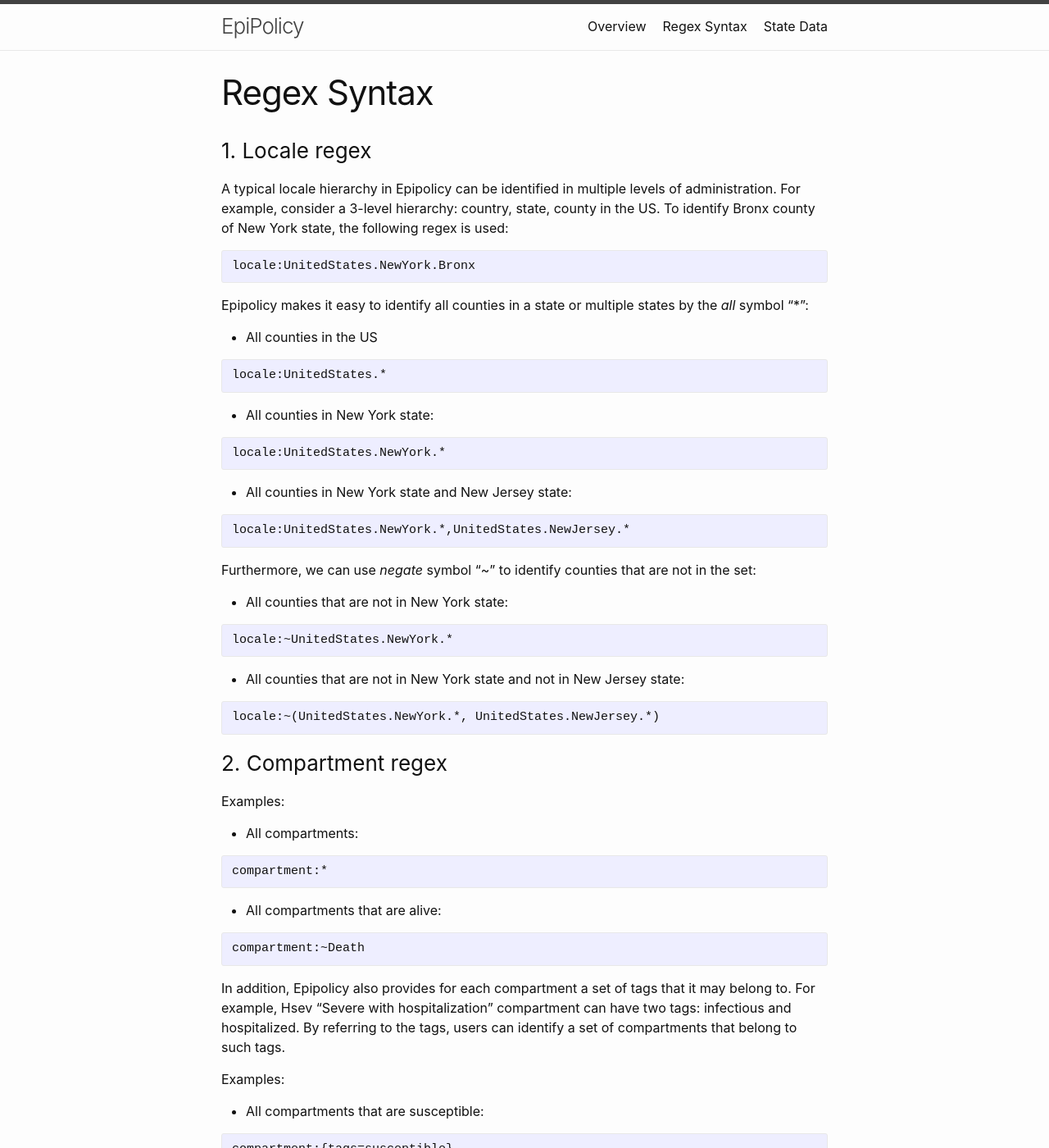
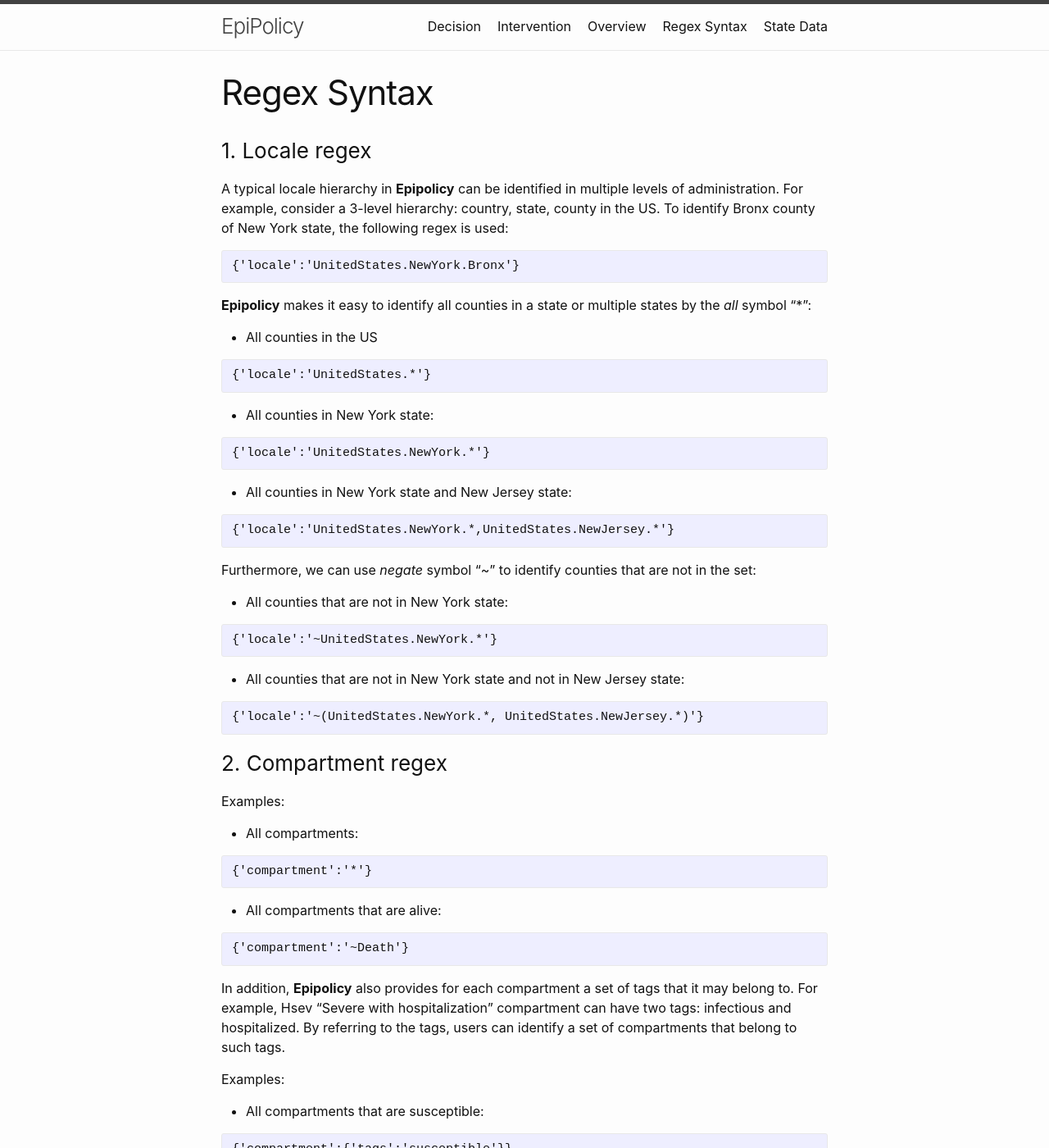
Before and after one commit to EpiPolicy/epipolicy.github.io, a Jekyll site: the page built from regex_syntax.md, in a window 1280 px wide and 1400 px high. Shown: the whole window at 82% size. Built offline with Jekyll 4.4.1, drawn with Linux system fonts in a browser that asks for light colours; some of the changed text lies outside the part shown.

Commit message:
decision

```diff
--- a/regex_syntax.md
+++ b/regex_syntax.md
@@ -6,58 +6,58 @@ permalink: /regex-syntax/
 
 ### 1. Locale regex
 
-A typical locale hierarchy in Epipolicy can be identified in multiple levels of administration. For example, consider a 3-level hierarchy: country, state, county in the US. To identify Bronx county of New York state, the following regex is used:
+A typical locale hierarchy in **Epipolicy** can be identified in multiple levels of administration. For example, consider a 3-level hierarchy: country, state, county in the US. To identify Bronx county of New York state, the following regex is used:
 
-<pre>locale:UnitedStates.NewYork.Bronx</pre>
+<pre>{'locale':'UnitedStates.NewYork.Bronx'}</pre>
 
-Epipolicy makes it easy to identify all counties in a state or multiple states by the *all* symbol "*":
+**Epipolicy** makes it easy to identify all counties in a state or multiple states by the *all* symbol "*":
 
 - All counties in the US
-<pre>locale:UnitedStates.*</pre>
+<pre>{'locale':'UnitedStates.*'}</pre>
 - All counties in New York state:
-<pre>locale:UnitedStates.NewYork.*</pre>
+<pre>{'locale':'UnitedStates.NewYork.*'}</pre>
 - All counties in New York state and New Jersey state:
-<pre>locale:UnitedStates.NewYork.*,UnitedStates.NewJersey.*</pre>
+<pre>{'locale':'UnitedStates.NewYork.*,UnitedStates.NewJersey.*'}</pre>
 
 Furthermore, we can use *negate* symbol "~" to identify counties that are not in the set:
 
 - All counties that are not in New York state:
-<pre>locale:~UnitedStates.NewYork.*</pre>
+<pre>{'locale':'~UnitedStates.NewYork.*'}</pre>
 - All counties that are not in New York state and not in New Jersey state:
-<pre>locale:~(UnitedStates.NewYork.*, UnitedStates.NewJersey.*)</pre>
+<pre>{'locale':'~(UnitedStates.NewYork.*, UnitedStates.NewJersey.*)'}</pre>
 
 ### 2. Compartment regex
 
 Examples:
 - All compartments:
-<pre>compartment:*</pre>
+<pre>{'compartment':'*'}</pre>
 - All compartments that are alive:
-<pre>compartment:~Death</pre>
+<pre>{'compartment':'~Death'}</pre>
 
-In addition, Epipolicy also provides for each compartment a set of tags that it may belong to. For example, Hsev "Severe with hospitalization" compartment can have two tags: infectious and hospitalized. By referring to the tags, users can identify a set of compartments that belong to such tags.
+In addition, **Epipolicy** also provides for each compartment a set of tags that it may belong to. For example, Hsev "Severe with hospitalization" compartment can have two tags: infectious and hospitalized. By referring to the tags, users can identify a set of compartments that belong to such tags.
 
 Examples:
 - All compartments that are susceptible:
-<pre>compartment:{tags=susceptible}</pre>
+<pre>{'compartment':{'tags':'susceptible'}}</pre>
 - All compartments that are infectious but not hospitalized:
-<pre>compartment:{tags=infectious,~hospitalized}</pre>
+<pre>{'compartment':{'tags':'infectious,~hospitalized'}}</pre>
 
 ### 3. Group regex
 
 Examples:
 - All groups:
-<pre>group:*</pre>
+<pre>{'group':'*'}</pre>
 - All groups that are not children:
-<pre>group:~Children</pre>
+<pre>{'group':'~Children'</pre>
 
 ### 4. Facility regex
 Examples:
 - All facilities:
-<pre>facility:*</pre>
+<pre>{'facility':'*'}</pre>
 - All facilities that are not household:
-<pre>facility:~Household</pre>
+<pre>{'facility':'~Household'}</pre>
 
 ### 5. Parameter regex
 Examples:
 - Transmission parameter:
-<pre>parameter:beta</pre>
+<pre>{'parameter':'beta'}</pre>
```
Also changed, not shown: decision.md (added, +204 -0 lines), intervention_overview.md (added, +11 -0 lines), overview.md (+1 -1 lines), state_data.md (+1 -1 lines), assets/cp.png (added), 1 other file.
